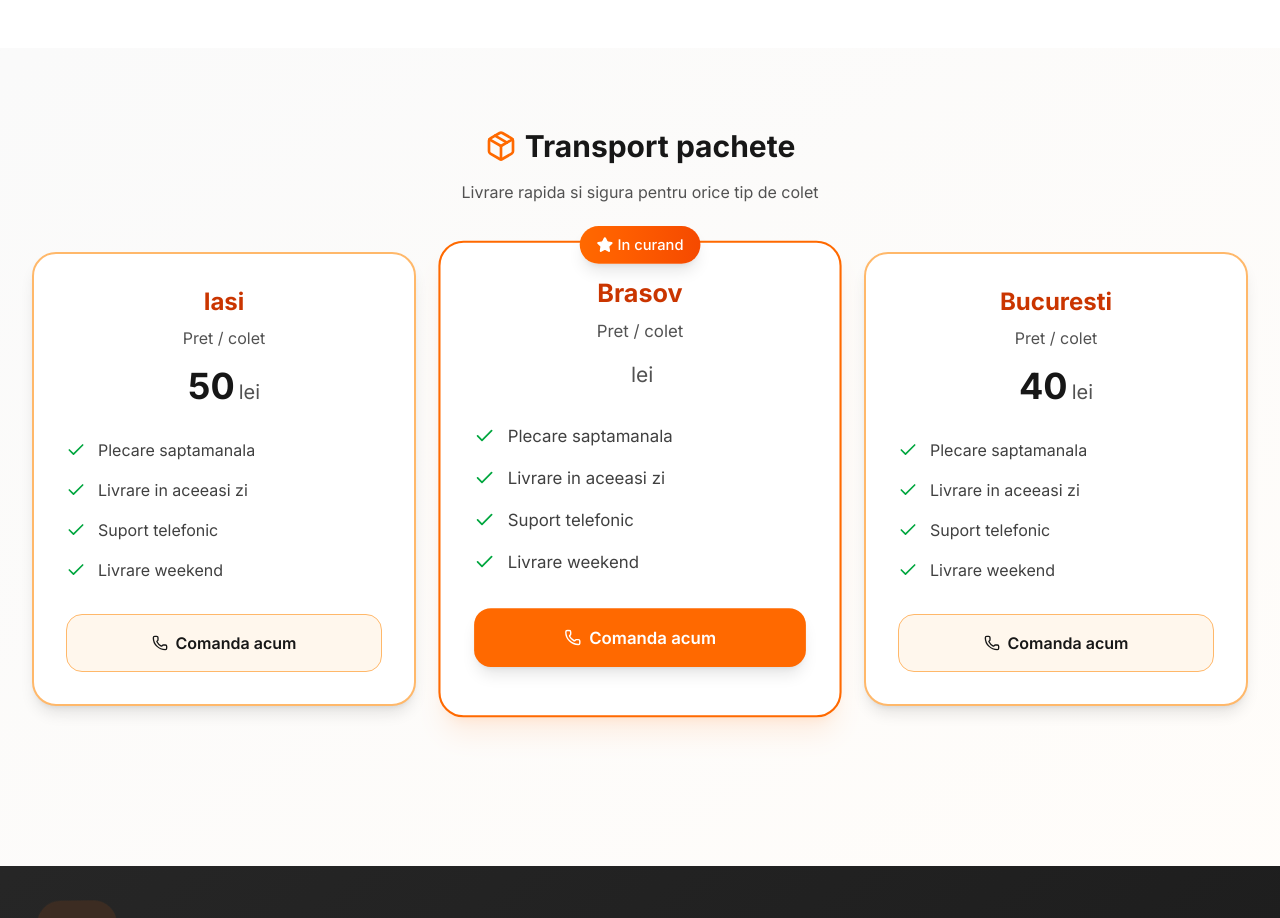
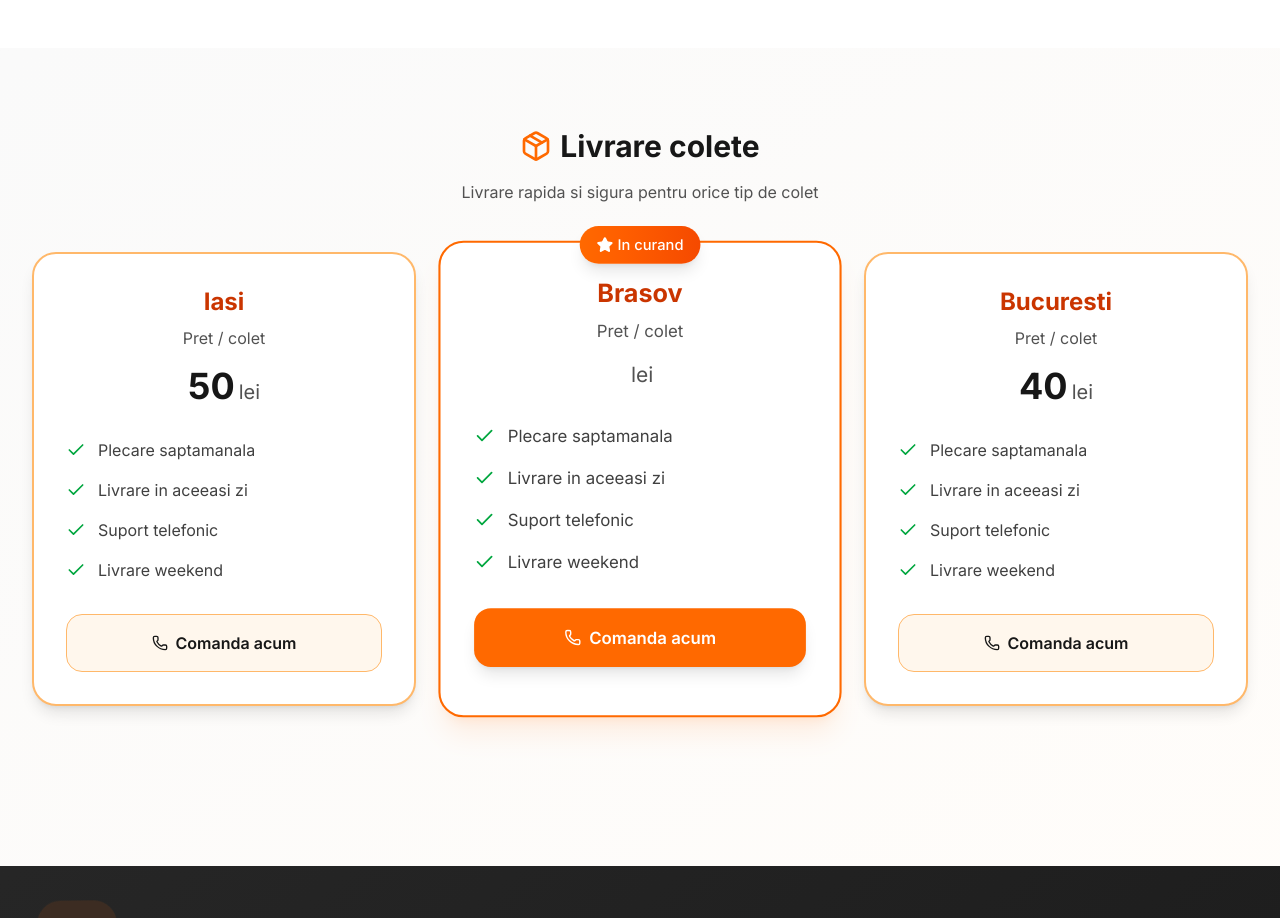
Before and after one commit to mateismarius/coletul-studentului, a Next.js app: page / in a window 1280 px wide. Shown: the part 2380-3298 px from the top of the page. Built offline with nearby package versions, Linux system fonts and the light colour scheme; a web font is replaced by a local one.

Commit message:
update prices section name
set to "livrare pacvhete"

```diff
--- a/components/layout/Prices.tsx
+++ b/components/layout/Prices.tsx
@@ -277,7 +277,7 @@ export default function Prices() {
                         <div className="text-center mb-12">
                             <h3 className="text-3xl font-bold text-neutral-900 mb-4 flex items-center justify-center space-x-2">
                                 <Package className="w-8 h-8 text-orange-500" />
-                                <span>Transport pachete</span>
+                                <span>Livrare colete</span>
                             </h3>
                             <p className="text-neutral-600">Livrare rapida si sigura pentru orice tip de colet</p>
                         </div>
```
